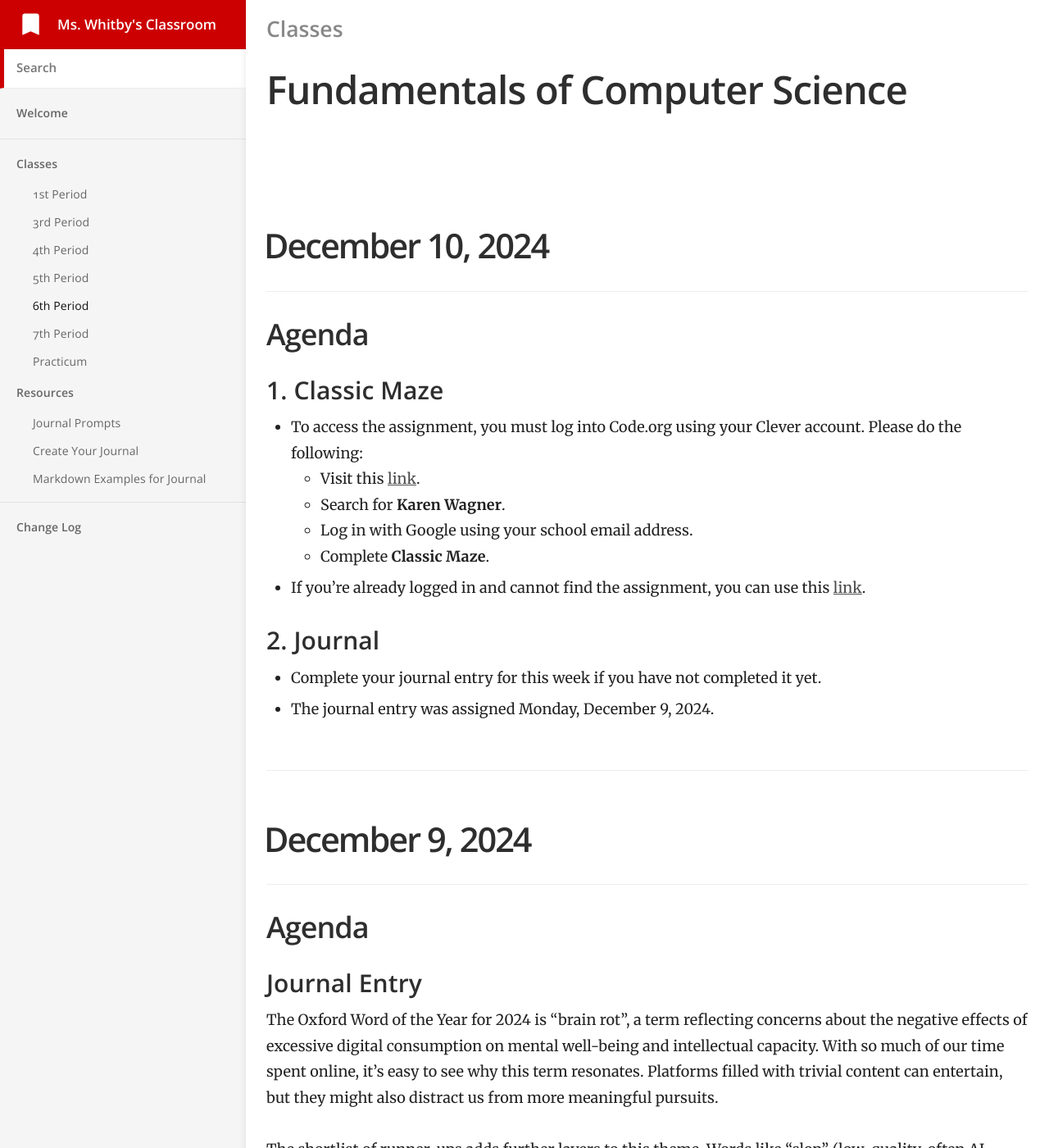
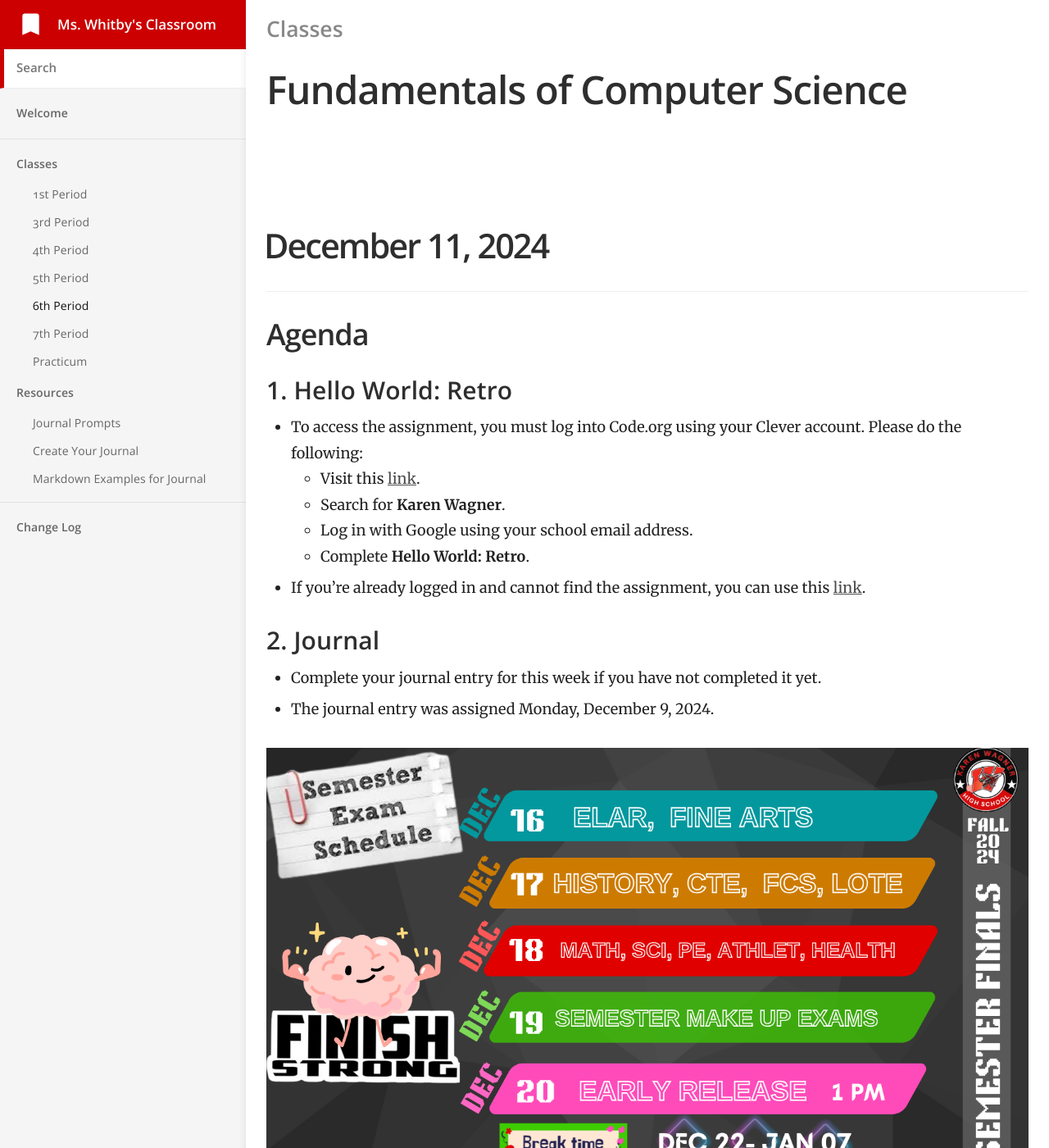
Before and after one commit to mswhitby/classroom, a Jekyll site: the page built from _docs/classes/6th.md, in a window 1280 px wide and 1400 px high. Shown: the whole window at 82% size. Built offline with Jekyll 4.4.1, drawn with Linux system fonts in a browser that asks for light colours.

Commit message:
Updated Lessons

```diff
--- a/_docs/classes/6th.md
+++ b/_docs/classes/6th.md
@@ -4,6 +4,29 @@ subtitle: Fundamentals of Computer Science
 category: Classes
 order: 5
 ---
+
+# December 11, 2024
+
+## Agenda
+
+### 1. Hello World: Retro
+
+- To access the assignment, you must log into Code.org using your Clever account. Please do the following:
+    - Visit this [link](https://clever.com/oauth/district-picker?client_id=2f27405716644a951b23&redirect_uri=https%3A%2F%2Fstudio.code.org%2Fusers%2Fauth%2Fclever%2Fcallback&response_type=code&state=ede33ff61289cf32708a0f54079cdd23e31d0b0a02b0e0e8).
+    - Search for **Karen Wagner**.
+    - Log in with Google using your school email address.
+    - Complete **Hello World: Retro**.
+
+- If you're already logged in and cannot find the assignment, you can use this [link](https://studio.code.org/s/hello-world-retro-2021?section_id=56934799).
+
+### 2. Journal
+
+- Complete your journal entry for this week if you have not completed it yet.
+- The journal entry was assigned Monday, December 9, 2024.
+
+![alt text](../../media/2024_exams_wide.png)
+
+----
 
 # December 10, 2024
 
```
Also changed, not shown: _docs/classes/4th.md (+23 -0 lines), _docs/classes/5th.md (+4 -0 lines), _docs/classes/7th.md (+4 -0 lines).
